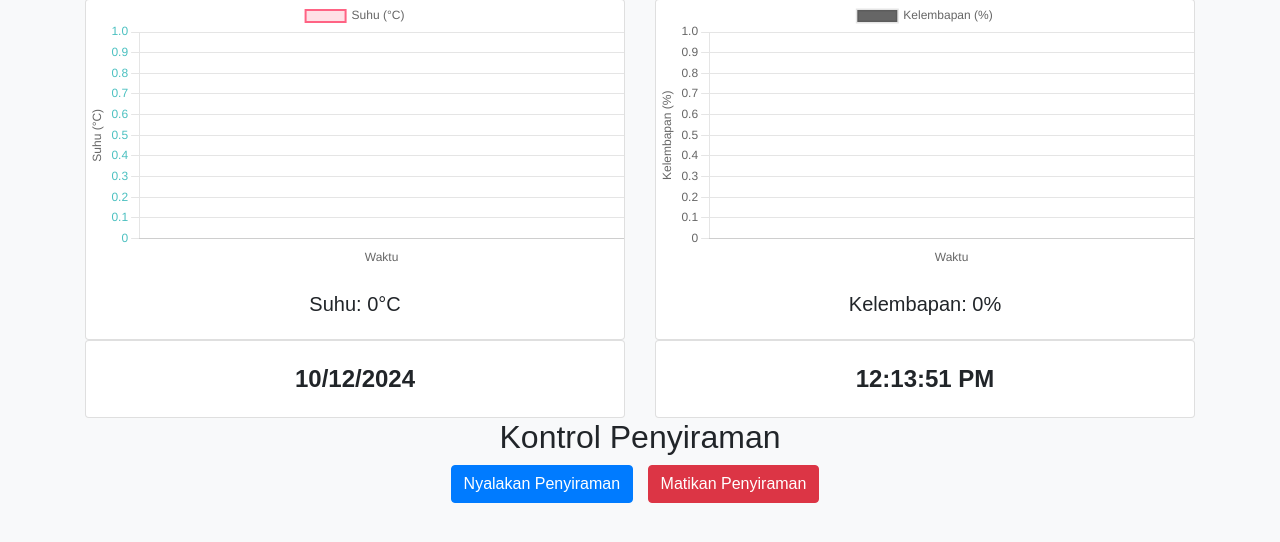
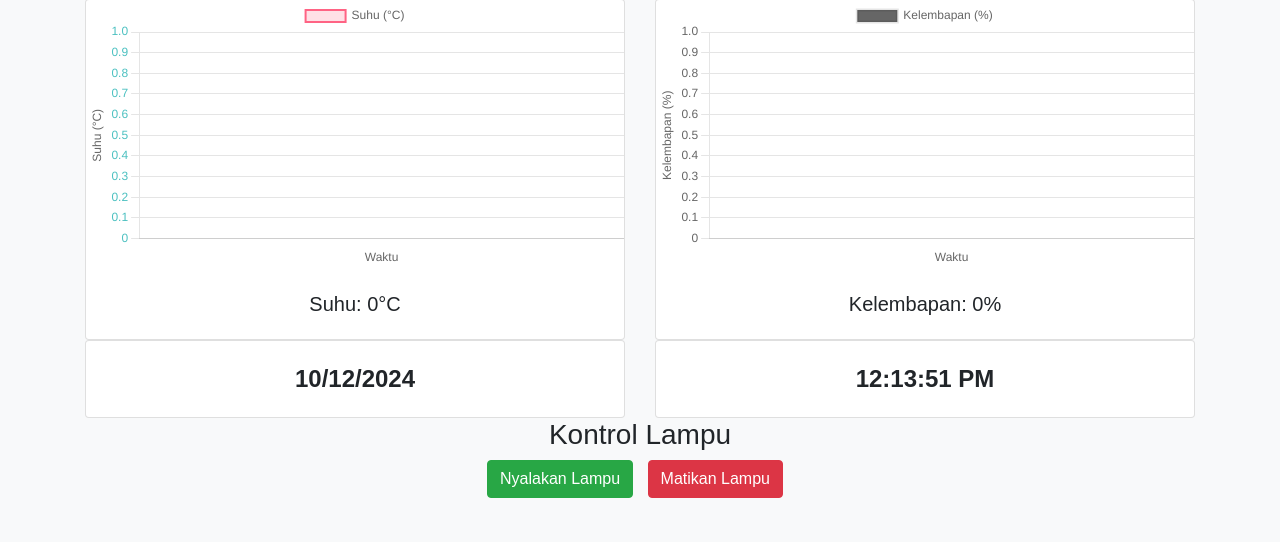
Before and after one commit to The3DEV/pompa-air, a Flask app: page / in a window 1280 px wide. Shown: the part 67-609 px from the top of the page. Run offline with Flask 3, Linux system fonts and the light colour scheme; some libraries are stand-ins or nearby versions.

```diff
--- a/app.py
+++ b/app.py
@@ -52,10 +52,27 @@ def receive_data():
     except Exception as e:
         app.logger.error(f"Error processing request: {e}")
         return jsonify({'status': 'error', 'message': 'Internal server error'}), 500
+@app.route('/control/<command>', methods=['POST'])
+def control(command):
+  global relay_status
+  if command == 'on':
+    relay_status = 'ON'
+  elif command == 'off':
+    relay_status = 'OFF'
+  else:
+    return jsonify({'status': 'error', 'message': 'Invalid command'}), 400
+
+  return jsonify({'status': 'success', 'relay': relay_status}), 200
+# ESP32 akan mengirim GET request ke endpoint ini untuk mendapatkan status relay
+@app.route('/data', methods=['GET'])
+def control_relay():
+    global relay_status
+    return jsonify({'relay': relay_status})
 @socketio.on("connect")
 def handle_connect():
   print("Client Connected");
   socketio.start_background_task(target = update_sensor_data)
+# Endpoint untuk mengontrol relay melalui API
 
 @socketio.on("disconnect")
 def handle_diaconnect():
--- a/templates/index.html
+++ b/templates/index.html
@@ -46,8 +46,8 @@
     <body>
         <div class="container">
             <h2 class="text-center">Data Sensor</h2>
-            <div class="row row-cols-1 row-cols-sm-2 g-4">
-                <div class="col">
+            <div class="row row-cols-1 row-cols-sm-2 g-3">
+                <div class="col col-md-6">
                     <div class="card">
                         <canvas id="tempChart" class="card-img-top"></canvas>
                         <div class="card-body">
@@ -57,7 +57,7 @@
                         </div>
                     </div>
                 </div>
-                <div class="col">
+                <div class="col col-md-6">
                     <div class="card">
                         <canvas
                             id="humidityChart"
@@ -72,15 +72,15 @@
                 </div>
                 </div>
                 <!-- Tambahkan elemen card untuk tanggal dan jam -->
-            <div class="row row-cols-1 row-cols-sm-2 g-2">
-                <div class="col">
+                <div class="row row-cols-sm-1">
+                    <div class="col col-md-6">
                         <div class="card">
                             <div class="card-body">
                                 <span id="date"></span>
                             </div>
                         </div>
                     </div>
-                <div class="col-md-6">
+                    <div class="col col-md-6">
                         <div class="card">
                             <div class="card-body">
                                 <span id="time"></span>
@@ -89,20 +89,17 @@
                     </div>
                 </div>
 
-            <h2 class="text-center">Kontrol Penyiraman</h2>
-            <div class="text-center mb-4">
-                <button
-                    class="btn btn-primary btn-custom"
-                    onclick="sendCommand('WATER_ON')"
-                >
-                    Nyalakan Penyiraman
+            <!--<h2 class="text-center">Kontrol Penyiraman</h2>-->
+            <div class="row">
+                <div class="col text-center">
+                    <h3>Kontrol Lampu</h3>
+                    <button class="btn btn-success btn-custom" id="lampOn">
+                        Nyalakan Lampu
                     </button>
-                <button
-                    class="btn btn-danger btn-custom"
-                    onclick="sendCommand('WATER_OFF')"
-                >
-                    Matikan Penyiraman
+                    <button class="btn btn-danger btn-custom" id="lampOff">
+                        Matikan Lampu
                     </button>
+                </div>
             </div>
         </div>
 
@@ -277,6 +274,13 @@
             function sendCommand(command) {
                 socket.send(command);
             }
+            document.getElementById("lampOn").onclick = function () {
+                fetch("/lamp/on", { method: "POST" });
+            };
+
+            document.getElementById("lampOff").onclick = function () {
+                fetch("/lamp/off", { method: "POST" });
+            };
         </script>
 
         <!-- Bootstrap JS and dependencies -->
```
Also changed, not shown: 2 other files. Lines whose indentation alone changed are shown as unchanged.
